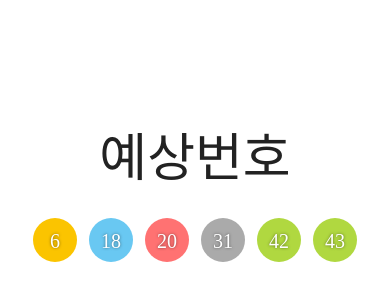
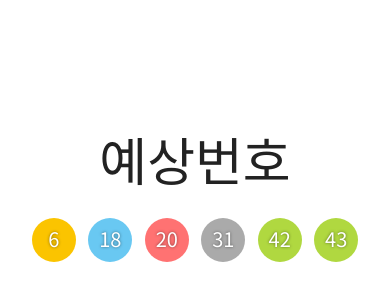
Before and after one commit to hyacinta/lottoNumber, a plain HTML site: page index.html in a window 390 px wide. Shown: the part 212-512 px from the top of the page. Drawn offline with Linux system fonts and the light colour scheme.

Commit message:
폰트 변경

```diff
--- a/style.css
+++ b/style.css
@@ -1,5 +1,6 @@
 html {
   font-size: 10px;
+  font-family: "Noto Sans KR", sans-serif;
 }
 h1,
 h2,
@@ -107,7 +108,7 @@ main {
   width: 6.4rem;
   height: 6.4rem;
   margin: 0.8rem;
-  padding: 1.9rem 1.6rem 1.6rem 1.6rem;
+  padding: 1.3rem 1.6rem 1.6rem 1.6rem;
   font-size: 2.4rem;
   text-align: center;
   color: #fff;
@@ -181,7 +182,7 @@ main {
     font-weight: 500;
   }
   main {
-    width: 95vw;
+    width: 100vw;
     height: 18rem;
   }
   .numberList {
@@ -192,7 +193,7 @@ main {
     width: 4.4rem;
     height: 4.4rem;
     margin: 0.4rem;
-    padding: 1.2rem 1.2rem 0.8rem 1.2rem;
+    padding: 0.6rem 0.8rem;
     font-size: 2rem;
     border-radius: 2.2rem;
   }
```
